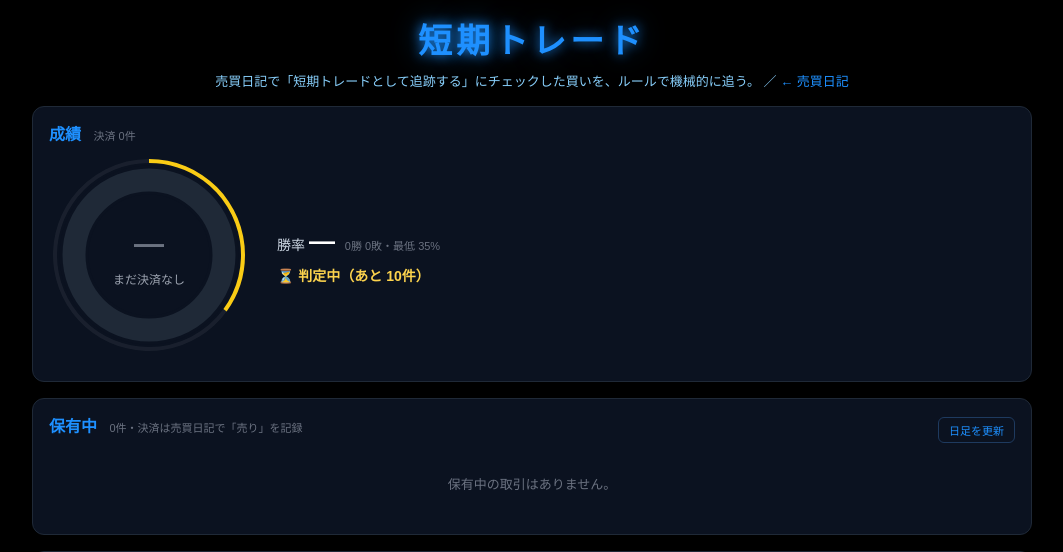
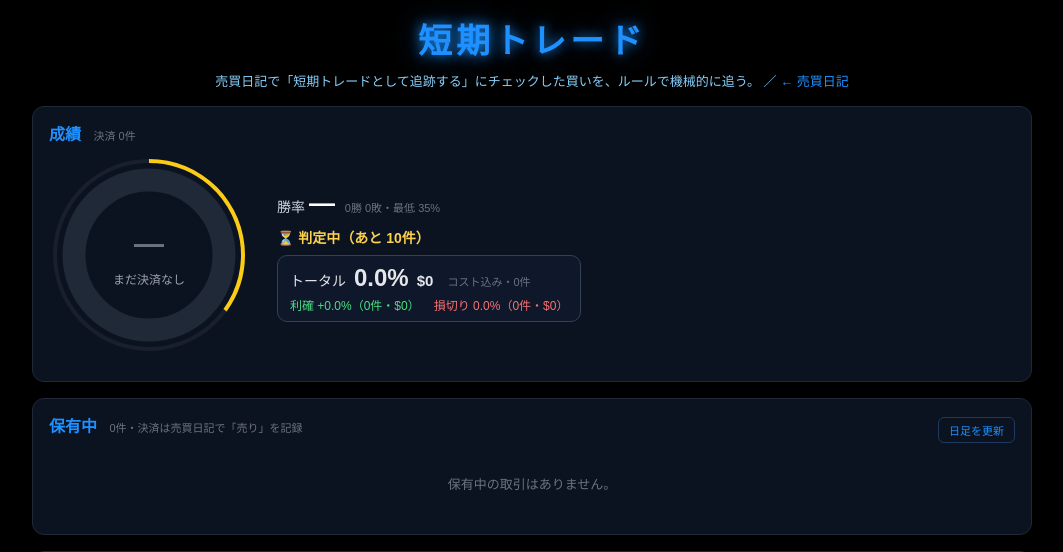
Before and after one commit to hideonSOS/web_analize, a Django app: page /diary/contra/ in a window 1280 px wide. Shown: the part 153-705 px from the top of the page, without its empty margins (108-1171 px from the left). Run offline with Django 5.2, Linux system fonts and the light colour scheme; the visitor is signed in with stand-in values (Sample User, id 1); data comes from the database, SQL or seed files in the repository; data that the repository does not hold is empty; some libraries are stand-ins or nearby versions.

Commit message:
短期トレード: トータル損益（利確＋損切りの積算・%と金額・理由別内訳）を成績に表示
Co-Authored-By: Claude Fable 5.1 <noreply@anthropic.com>

```diff
--- a/diary/contra.py
+++ b/diary/contra.py
@@ -221,6 +221,28 @@ def stats(setting: ContraSetting) -> dict:
     n = len(closed)
     win_rate = wins / n * 100 if n else None
     be = breakeven(setting.default_stop_pct, setting.default_target_pct, c)
+
+    # --- トータル（ユーザー要望 2026-09-09: 利確と損切りの＋−を積算して表示） ---------------
+    # % は各取引のコスト込み損益の単純合計。金額は 取引の通貨のまま（為替は考えない方針）で
+    # コスト＝約定金額×片道%を買い・売りの両方で引く。理由別（利確／損切り／裁量・期限）にも分ける
+    def _amount_net(t):
+        gross = (t.exit_price - t.entry_price) * t.shares
+        cost = (t.entry_price + t.exit_price) * t.shares * c / 100
+        return gross - cost
+    total = {'pct': 0.0, 'amount': 0.0, 'n': n,
+             'target': {'pct': 0.0, 'amount': 0.0, 'n': 0},
+             'stop': {'pct': 0.0, 'amount': 0.0, 'n': 0},
+             'other': {'pct': 0.0, 'amount': 0.0, 'n': 0}}
+    for t in closed:
+        net = t.pnl_pct_net(c)
+        amt = _amount_net(t)
+        key = t.exit_reason if t.exit_reason in ('target', 'stop') else 'other'
+        total['pct'] += net
+        total['amount'] += amt
+        total[key]['pct'] += net
+        total[key]['amount'] += amt
+        total[key]['n'] += 1
+    total['unit'] = '$'   # 米国株前提（日本株が混ざると通貨が混ざる。混ざったら分けて出すこと）
     avg_win = sum(win_pcts) / len(win_pcts) if win_pcts else 0
     avg_loss = sum(loss_pcts) / len(loss_pcts) if loss_pcts else 0
     expectancy = (sum(win_pcts) + sum(loss_pcts)) / n if n else None
@@ -287,6 +309,7 @@ def stats(setting: ContraSetting) -> dict:
     reflect['moods'] = sorted(mood_stats.values(), key=lambda d: -(d['wins'] + d['losses']))
 
     return {
+        'total': total,
         'reflect': reflect,
         'expense': expense,
         'n': n, 'wins': wins, 'losses': losses, 'win_rate': win_rate,
--- a/diary/static/diary/css/contra.css
+++ b/diary/static/diary/css/contra.css
@@ -34,6 +34,12 @@
 .ct-verdict-line{ font-weight:700; }
 .ct-verdict-ok{ color:#86efac; } .ct-verdict-ng{ color:#fca5a5; } .ct-verdict-pending{ color:#fcd34d; }
 .ct-cum b{ font-size:18px; }
+/* トータル損益（利確＋損切りの積算） */
+.ct-total{ border:1px solid #334155; border-radius:10px; padding:8px 12px; background:#0f172a; }
+.ct-total-main{ font-size:14px; color:#e5e7eb; display:flex; flex-wrap:wrap; align-items:baseline; gap:8px; }
+.ct-total-main b{ font-size:24px; font-variant-numeric:tabular-nums; }
+.ct-total-amt{ font-size:15px; font-weight:700; }
+.ct-total-sub{ display:flex; flex-wrap:wrap; gap:4px 14px; font-size:12px; margin-top:4px; }
 .ct-win .ct-net{ color:#4ade80; } .ct-lose .ct-net{ color:#f87171; }
 
 /* ---- 振り返り: 損切り／利確ごとの銘柄と判断理由 ---- */
--- a/diary/templates/diary/contra.html
+++ b/diary/templates/diary/contra.html
@@ -32,7 +32,20 @@
           {% if x.manual %}<span class="ct-stale">・裁量 {{ x.manual }}回</span>{% endif %}
         </div>
         {% endwith %}
-        {% if stats.curve %}<div class="ct-cum">累積 <b class="{% if stats.curve|last|last > 0 %}up{% elif stats.curve|last|last < 0 %}down{% endif %}">{{ stats.curve|last|last|floatformat:1 }}%</b><span class="ct-sub">コスト込み</span></div>{% endif %}
+        {% comment %} トータル（利確と損切りの＋−を積算。コスト込み・為替は考えない） {% endcomment %}
+        {% with tt=stats.total %}
+        <div class="ct-total">
+          <div class="ct-total-main">トータル
+            <b class="{% if tt.pct > 0 %}up{% elif tt.pct < 0 %}down{% endif %}">{% if tt.pct > 0 %}+{% endif %}{{ tt.pct|floatformat:1 }}%</b>
+            <span class="ct-total-amt {% if tt.amount > 0 %}up{% elif tt.amount < 0 %}down{% endif %}">{% if tt.amount > 0 %}+{% endif %}{{ tt.unit }}{{ tt.amount|floatformat:0|intcomma }}</span>
+            <span class="ct-sub">コスト込み・{{ tt.n }}件</span></div>
+          <div class="ct-total-sub">
+            <span class="up">利確 +{{ tt.target.pct|floatformat:1 }}%（{{ tt.target.n }}件・{{ tt.unit }}{{ tt.target.amount|floatformat:0|intcomma }}）</span>
+            <span class="down">損切り {{ tt.stop.pct|floatformat:1 }}%（{{ tt.stop.n }}件・{{ tt.unit }}{{ tt.stop.amount|floatformat:0|intcomma }}）</span>
+            {% if tt.other.n %}<span class="ct-stale">裁量・期限 {% if tt.other.pct > 0 %}+{% endif %}{{ tt.other.pct|floatformat:1 }}%（{{ tt.other.n }}件）</span>{% endif %}
+          </div>
+        </div>
+        {% endwith %}
       </div>
     </div>
     {% if stats.rows %}
```
